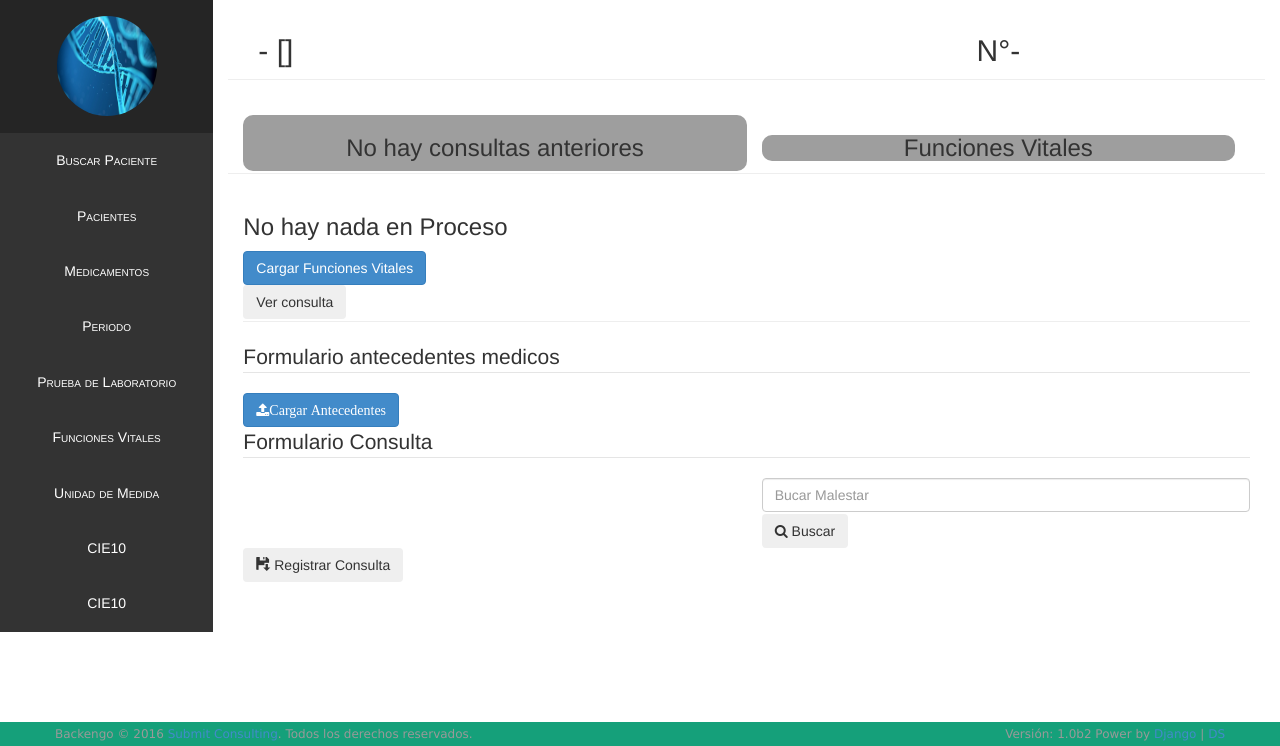
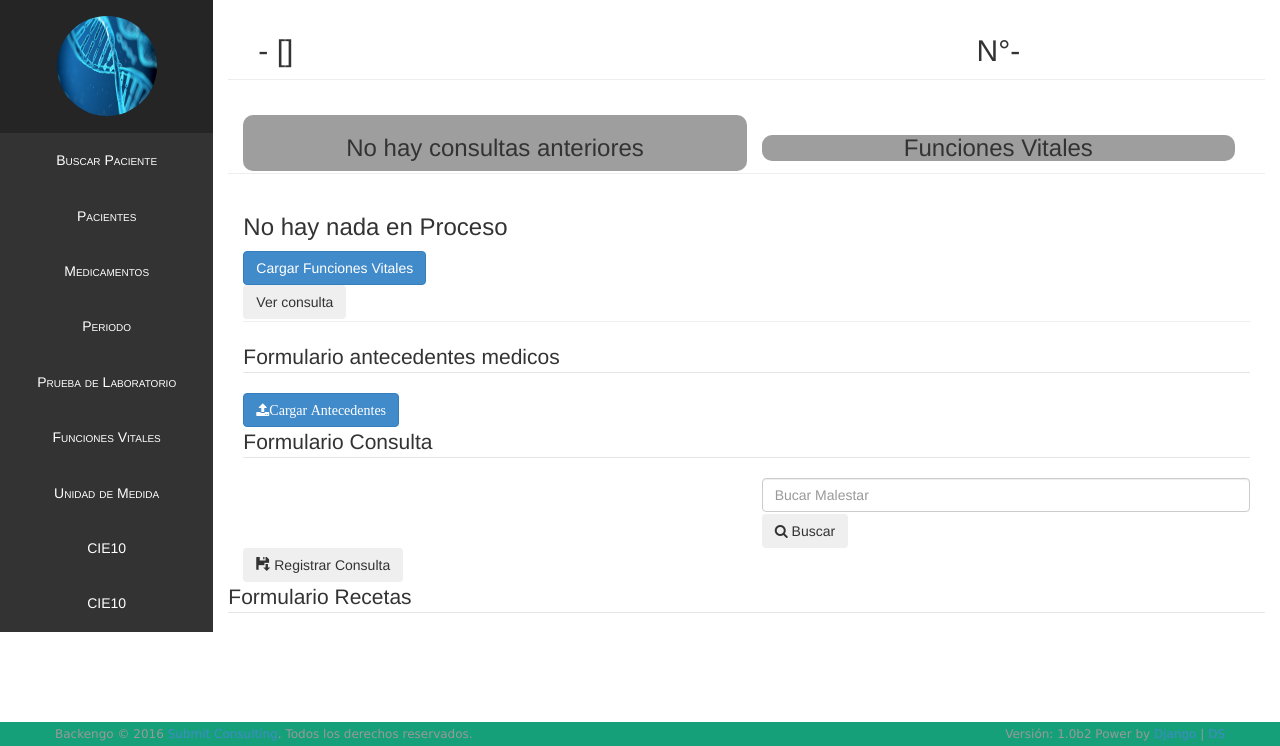
Before and after one commit to upeu-jul-20161-epis-ads2/MedicFast, a Django app: template apps/atencion/templates/historial/historia_detail.html in a window 1280 px wide. Shown: the part 54-800 px from the top of the page. Run offline with Django 3.2, Linux system fonts and the light colour scheme; the template is opened without the code that fills it, so the values that code supplies are empty; parts of the project's set-up code (start-up, migrations or seed data) failed here and were passed over; some libraries are stand-ins or nearby versions.

Commit message:
revizando formularios

```diff
--- a/apps/atencion/forms/ConsultaForm.py
+++ b/apps/atencion/forms/ConsultaForm.py
@@ -13,7 +13,7 @@ class ConsultaForm(forms.ModelForm):
     """Class ConsultaForm."""
     class Meta:
         model = Consulta
-        exclude = ('usuario', 'historia', 'estado')
+        exclude = ('usuario', 'historia', 'estado', 'hecho')
         widgets = {
             'antecedentes': forms.Textarea(attrs={'class': 'form-control', 'required':'true', 'placeholder': 'Ingrese antecedentes', 'rows': '2'}),
             'enfermedad_actual': forms.Textarea(attrs={'class': 'form-control', 'required':'true', 'placeholder': 'Ingrese enfermedad actual', 'rows': '2'}),
--- a/apps/atencion/models.py
+++ b/apps/atencion/models.py
@@ -128,6 +128,7 @@ class Consulta(models.Model):
     enfermedad_actual = models.TextField(blank=True, null=True)
     examen_fisico = models.TextField(blank=True, null=True)
     historia = models.ForeignKey(Historia)
+    hecho = models.BooleanField(default=False)
     estado = models.BooleanField(default=True)
 
     class Meta:
--- a/apps/atencion/templates/historial/historia_detail.html
+++ b/apps/atencion/templates/historial/historia_detail.html
@@ -153,8 +153,18 @@
                 <button  class="btn btn-save" id="rentar"><span class="glyphicon glyphicon-floppy-save"></span>&nbsp;Registrar Consulta</button>
         </form>
         </fieldset>
+
+
     </div>
 </div>
+
+    <div class="row">
+    <div class="col-md-12">
+        <fieldset>
+            <legend>Formulario Recetas</legend>
+        </fieldset>
+    </div>
+    </div>
 <!-- Button trigger modal -->
 <!-- Modal -->
 <div class="modal fade" id="myModal" tabindex="-1" role="dialog" aria-labelledby="myModalLabel">
@@ -267,7 +277,7 @@ function enviar() {
 
                     console.log(JSON.stringify(consulta));
                     document.getElementById("proceso").value = JSON.stringify(consulta);
-           alert('ss');
+
             }
 </script>
 {% endblock %}
```
Also changed, not shown: apps/atencion/views.py (+4 -3 lines).
